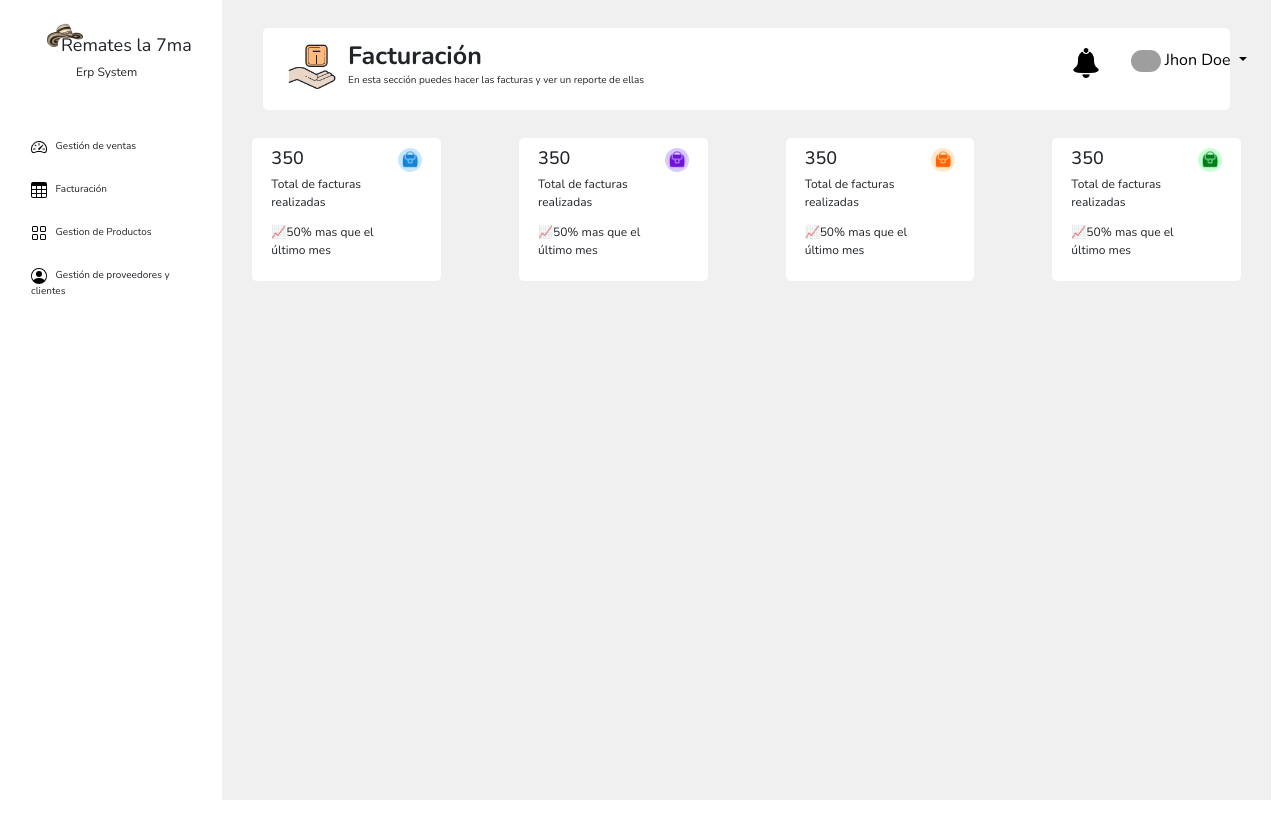
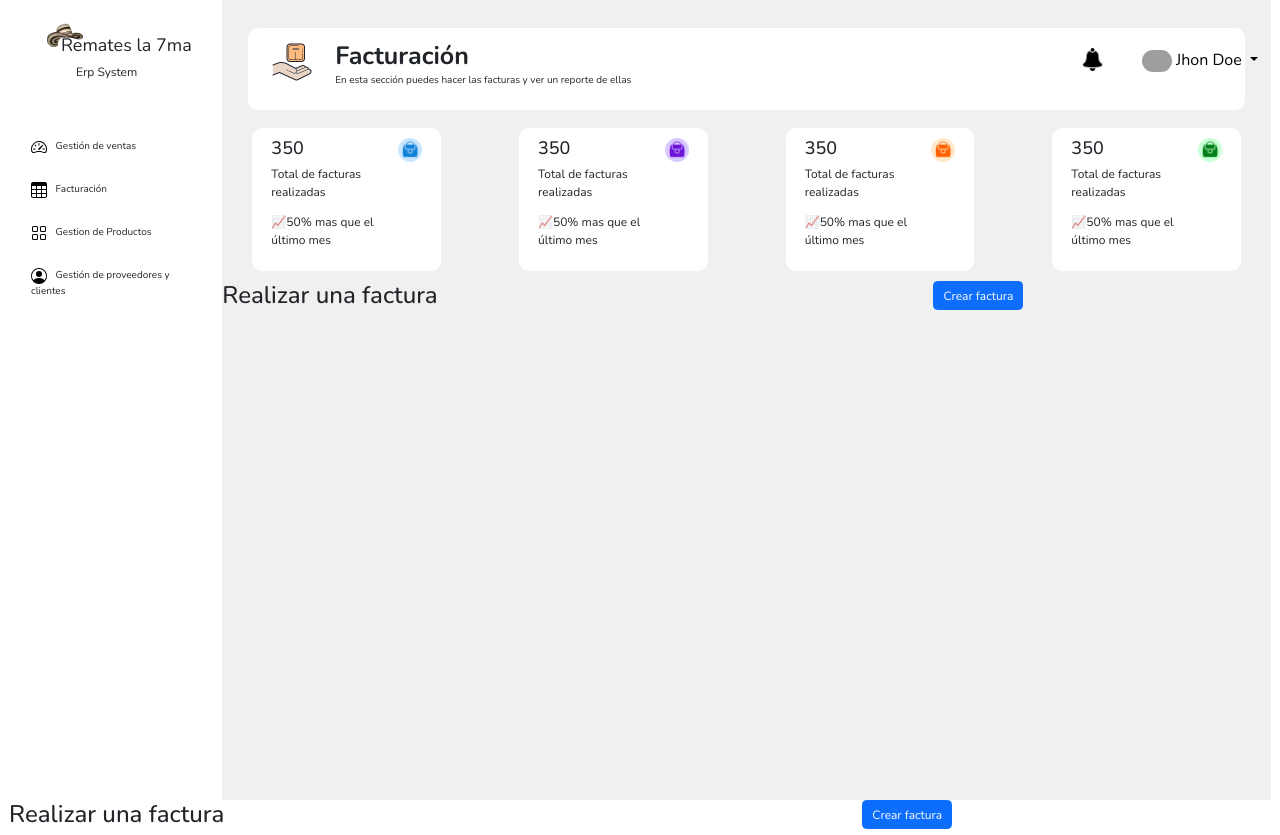
Before and after one commit to AariazP/remates7ma, an Angular app: page /home in a window 1280 px wide. Before the commit the page ends 800 px from the top, so only its background shows below. Built offline with nearby package versions, Linux system fonts and the light colour scheme; grey boxes are pictures that could not be loaded.

Commit message:
(UPDATE) facturation module page

```diff
--- a/src/app/components/bills-metric/bills-metric.component.css
+++ b/src/app/components/bills-metric/bills-metric.component.css
@@ -1,9 +1,8 @@
 #metric-item{
     display: flex;
-    justify-content: space-between;
     padding: 10px;
     background-color: white;
-    margin: 10px 30px;
+    margin: 0 30px 10px 30px;
     padding: 10px;
-    border-radius: 5px;
+    border-radius: 10px;
 }
--- a/src/app/components/bills-metric/bills-metric.component.html
+++ b/src/app/components/bills-metric/bills-metric.component.html
@@ -13,11 +13,7 @@
     </div>
 
     <div class="col-lg-3 col-md-5">
-
             <img src={{image}} class="image img-fluid" width="45px" height="45px">
-
-
     </div>
 
-
 </div>
--- a/src/app/components/bills/bills.component.css
+++ b/src/app/components/bills/bills.component.css
@@ -7,7 +7,7 @@
 
 #title{
 
-    margin-left: 50px;
-    margin-right: 50px;
+    margin-left: 35px;
+    margin-right: 35px;
     padding-top: 10px;
 }
--- a/src/app/components/bills/bills.component.html
+++ b/src/app/components/bills/bills.component.html
@@ -18,4 +18,16 @@
         </div>
 
     </div>
+
+    <div class="row">
+
+        <div class="col-8">
+            <h2>Realizar una factura</h2>
+        </div>
+        <div class="col-4">
+            <button type="button" class="btn btn-primary">Crear factura</button>
+        </div>
+
+    </div>
+
 </div>
--- a/src/app/components/home/home.component.html
+++ b/src/app/components/home/home.component.html
@@ -12,5 +12,15 @@
 
     </div>
 
+    <div class="row">
+
+        <div class="col-8">
+            <h2>Realizar una factura</h2>
+        </div>
+        <div class="col-4">
+            <button type="button" class="btn btn-primary">Crear factura</button>
+        </div>
+
+    </div>
 
 </div>
--- a/src/app/components/title-module/title-module.component.css
+++ b/src/app/components/title-module/title-module.component.css
@@ -20,5 +20,5 @@
 #module{
     background-color: rgb(255, 255, 255);
     padding: 10px;
-    border-radius: 5px;
+    border-radius: 10px;
 }
--- a/src/app/components/title-module/title-module.component.html
+++ b/src/app/components/title-module/title-module.component.html
@@ -7,7 +7,7 @@
         <div class="row">
 
             <div class="col-1">
-                <img [src]="image" alt="image" width="60px" height="60px">
+                <img [src]="image" class="img-fluid" alt="image" width="60px" height="60px">
             </div>
 
             <div class="col-11">
@@ -29,7 +29,7 @@
         <div class="row">
 
             <div class="col-3">
-                <img id="campana" src="../../../assets/title-bills/campana.png" alt="campana" width="30px" height="30px">
+                <img id="campana" class="img-fluid" src="../../../assets/title-bills/campana.png" alt="campana" width="30px" height="30px">
             </div>
             <div class="col-9">
                 <app-profile-menu/>
```
